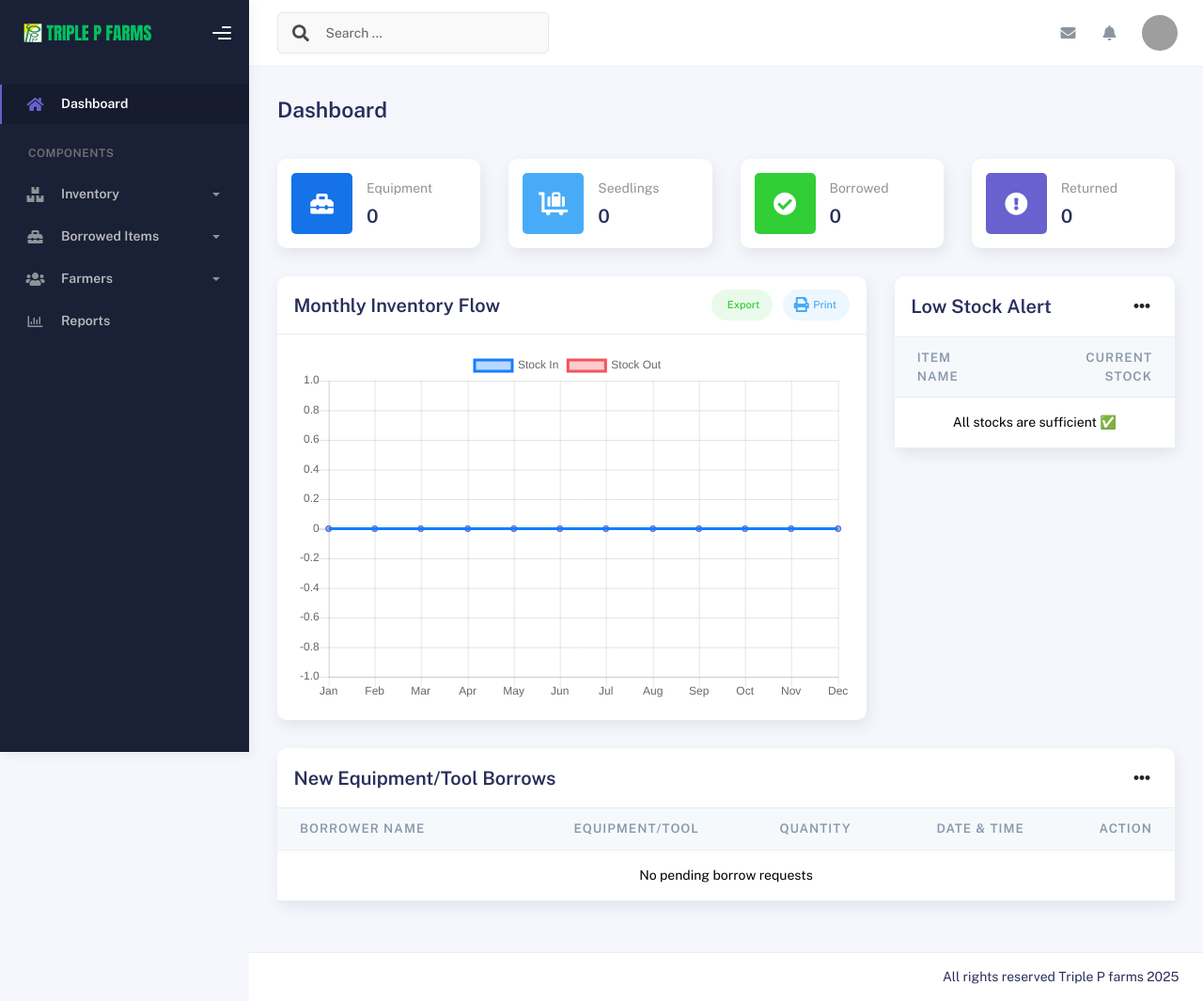
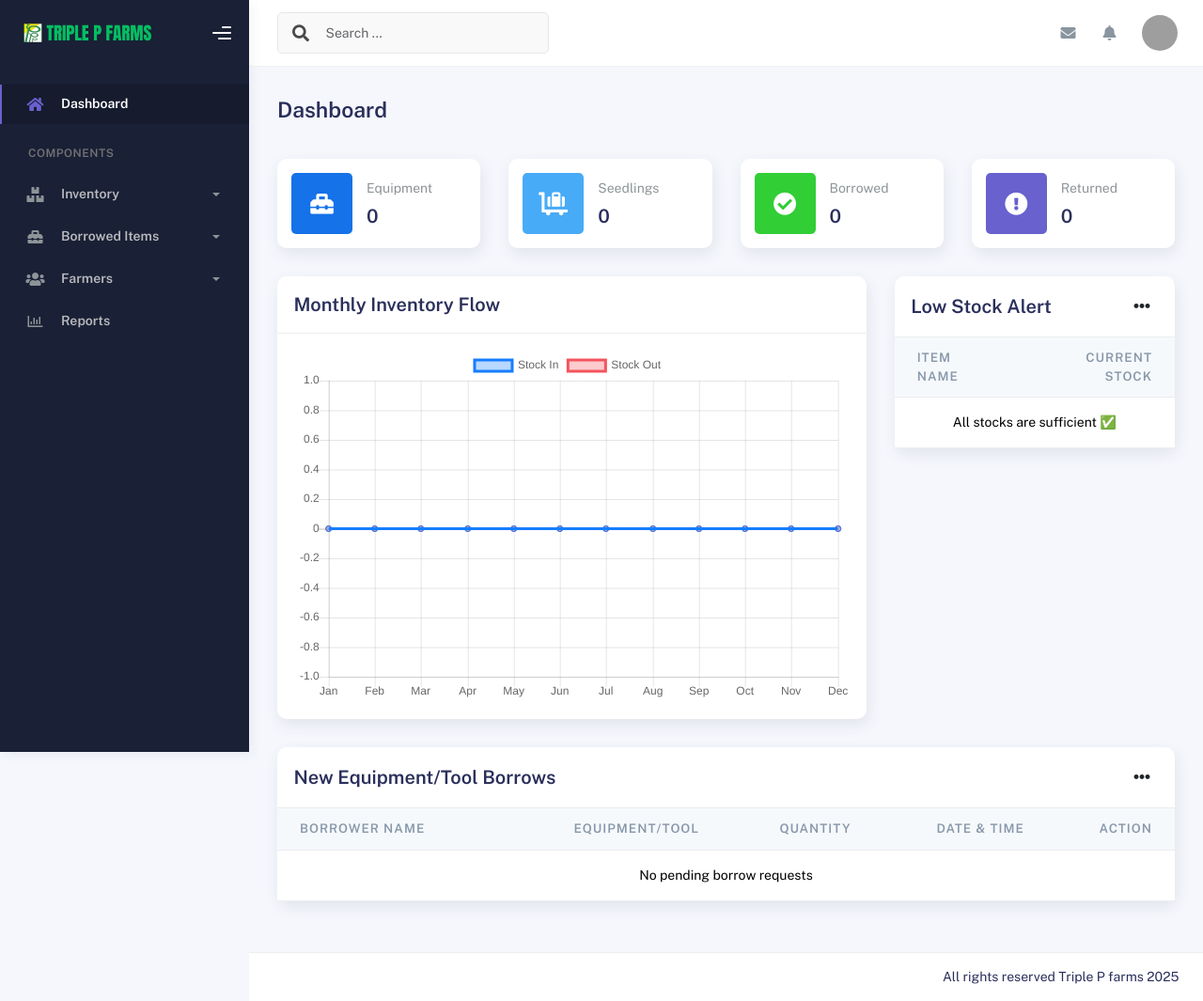
Before and after one commit to AKYL-27/triple-p-farm-inventory-system, a Flask app: page /dashboard in a window 1280 px wide. Shown: the whole page at 94% size. Run offline with Flask 3, Linux system fonts and the light colour scheme; the visitor is signed in with stand-in values (Sample User, id 1); data that the repository does not hold is empty; some libraries are stand-ins or nearby versions; grey boxes are pictures that could not be loaded.

Commit message:
Remove export and print buttons from inventory card
Removed export and print buttons from Monthly Inventory Flow card.

```diff
--- a/templates/index.html
+++ b/templates/index.html
@@ -484,20 +484,7 @@
     <div class="card-header">
       <div class="card-head-row">
         <div class="card-title">Monthly Inventory Flow</div>
-        <div class="card-tools">
-          <a href="#" class="btn btn-label-success btn-round btn-sm me-2">
-            <span class="btn-label">
-              <i class="fa fa-pencil"></i>
-            </span>
-            Export
-          </a>
-          <a href="#" class="btn btn-label-info btn-round btn-sm">
-            <span class="btn-label">
-              <i class="fa fa-print"></i>
-            </span>
-            Print
-          </a>
-        </div>
+
       </div>
     </div>
     <div class="card-body">
```
